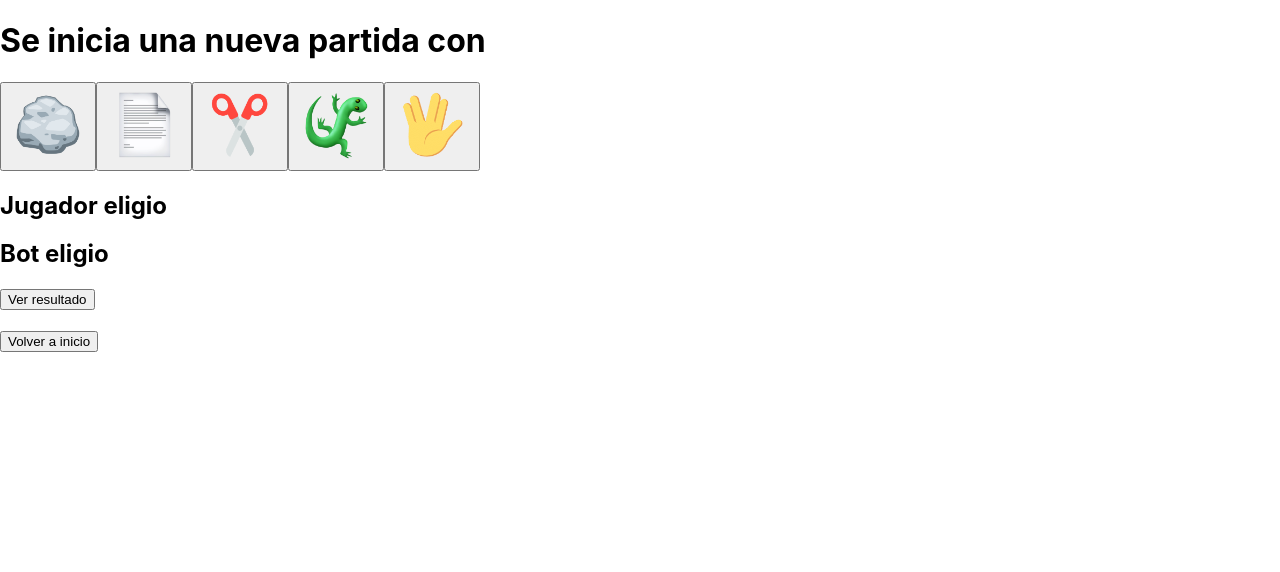
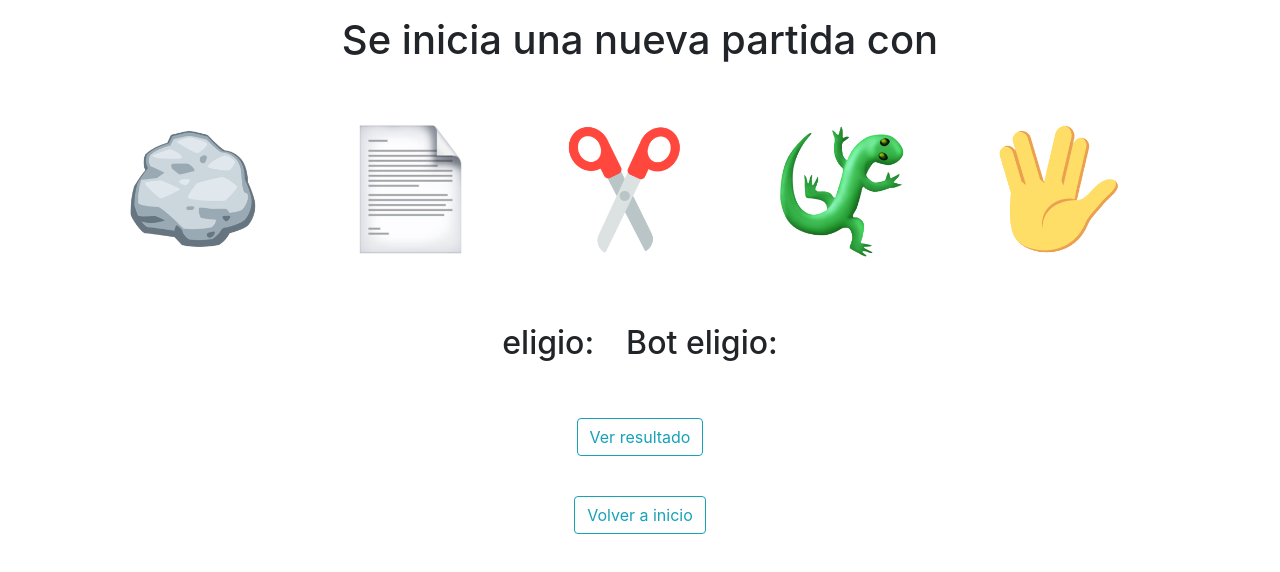
Before and after one commit to ivanJoshua98/unq-ui-ivan-san-martin-trabajo-final, a React (Create React App) app: page /play in a window 1280 px wide. Shown: the top 572 px of the page. Built offline with nearby package versions, Linux system fonts and the light colour scheme.

Commit message:
Se agrega bootstrap a la aplicacion

```diff
--- a/public/index.html
+++ b/public/index.html
@@ -15,6 +15,7 @@
       user's mobile device or desktop. See https://developers.google.com/web/fundamentals/web-app-manifest/
     -->
     <link rel="manifest" href="%PUBLIC_URL%/manifest.json" />
+    <link rel="stylesheet" href="https://cdn.jsdelivr.net/npm/bootstrap@4.5.3/dist/css/bootstrap.min.css" integrity="sha384-TX8t27EcRE3e/ihU7zmQxVncDAy5uIKz4rEkgIXeMed4M0jlfIDPvg6uqKI2xXr2" crossorigin="anonymous">
     <!--
       Notice the use of %PUBLIC_URL% in the tags above.
       It will be replaced with the URL of the `public` folder during the build.
--- a/src/App.css
+++ b/src/App.css
@@ -1,38 +1,25 @@
-.App {
-  text-align: center;
+.imagen-juego{
+  border: none;
+  margin: 1rem;
 }
 
-.App-logo {
-  height: 40vmin;
-  pointer-events: none;
+.margin-top{
+  margin: 1rem;
 }
 
-@media (prefers-reduced-motion: no-preference) {
-  .App-logo {
-    animation: App-logo-spin infinite 20s linear;
-  }
+.component-center{
+  display: grid;
+  justify-content: center;
+  margin: 1rem;
 }
 
-.App-header {
-  background-color: #282c34;
-  min-height: 100vh;
-  display: flex;
-  flex-direction: column;
-  align-items: center;
-  justify-content: center;
-  font-size: calc(10px + 2vmin);
-  color: white;
+.jugadas{
+  display: inline-grid;
+  margin: 1rem;
 }
 
-.App-link {
-  color: #61dafb;
+.elections-center{
+  display: flex;
+  justify-content: center;
+  margin: 1rem;
 }
-
-@keyframes App-logo-spin {
-  from {
-    transform: rotate(0deg);
-  }
-  to {
-    transform: rotate(360deg);
-  }
-}
--- a/src/Home.jsx
+++ b/src/Home.jsx
@@ -20,7 +20,7 @@ const Home = () => {
     return (
       <>
         <h1>Piedra Papel Tijera Lagarto Spock</h1>
-        <div className="input-name">
+        <div className="component-center">
           <input onChange={handleNameChange} placeholder="Ingrese Nombre Jugador" />
           <h2>VS Bot</h2>
           <button onClick={handleClick}>
--- a/src/Options.jsx
+++ b/src/Options.jsx
@@ -45,26 +45,28 @@ const Options = (props) => {
 
     const moveBot = () => {
         console.log("Movida bot", Tijera)
-        props.setMoveBot(Tijera)
+        const random = Math.floor(Math.random() * 5);
+        const plays = [Piedra, Papel, Tijera, Lagarto, Spock]
+        props.setMoveBot(plays[random])
         props.setResult("")
     };
 
     return (
-      <div>
-        <button type="button" onClick={() => handleClick(Piedra)}>
-          <img src="/PIEDRA.png" style={{width: '5rem'}}/>
+      <div className="container">
+        <button type="button" onClick={() => handleClick(Piedra)} className="btn btn-outline-dark imagen-juego">
+          <img src="/PIEDRA.png" style={{width: '10rem'}}/>
         </button>
-        <button onClick={() => handleClick(Papel)}>
-          <img src="/PAPEL.png" style={{width: '5rem'}}/>
+        <button onClick={() => handleClick(Papel)} className="btn btn-outline-secondary imagen-juego">
+          <img src="/PAPEL.png" style={{width: '10rem'}}/>
         </button>
-        <button onClick={() => handleClick(Tijera)}>
-          <img src="/TIJERA.png" style={{width: '5rem'}}/>
+        <button onClick={() => handleClick(Tijera)} className="btn btn-outline-danger imagen-juego">
+          <img src="/TIJERA.png" style={{width: '10rem'}}/>
         </button>
-        <button onClick={() => handleClick(Lagarto)}>
-          <img src="/LAGARTO.png" style={{width: '5rem'}}/>
+        <button onClick={() => handleClick(Lagarto)} className="btn btn-outline-success imagen-juego">
+          <img src="/LAGARTO.png" style={{width: '10rem'}}/>
         </button>
-        <button onClick={() => handleClick(Spock)}>
-          <img src="/SPOCK.png" style={{width: '5rem'}}/>
+        <button onClick={() => handleClick(Spock)} className="btn btn-outline-warning imagen-juego">
+          <img src="/SPOCK.png" style={{width: '10rem'}}/>
         </button>
       </div>
     );
--- a/src/Play.jsx
+++ b/src/Play.jsx
@@ -13,7 +13,11 @@ const Play = () => {
 
     const [moveBot, setMoveBot] = useState({});
 
-    const [resultadoPartida, setResultadoPartida] = useState("");
+    const [resultadoPartida, setResultadoPartida] = useState({
+      resultado: "",
+      eleccionUno: "",
+      eleccionDos: ""
+    });
 
     const goHome = () => {
         history.push("/home")
@@ -22,32 +26,53 @@ const Play = () => {
     const setResult = () => {
       console.log("Jugada player", movePlayer)
       if (movePlayer.fortalezas.includes(moveBot.id)){
-        setResultadoPartida("Gano ".concat(namePlayer))
+        setResultadoPartida({
+          resultado: "Gano ".concat(namePlayer),
+          eleccionPlayer: movePlayer.id,
+          eleccionBot: moveBot.id
+        })
       }
       if(movePlayer.debilidades.includes(moveBot.id)){
-        setResultadoPartida("Gano BOT")
+        setResultadoPartida({
+          resultado: "Gano BOT",
+          eleccionPlayer: movePlayer.id,
+          eleccionBot: moveBot.id
+        })
       }
       if(movePlayer.neutral === moveBot.id){
-        setResultadoPartida("Empate")
+        setResultadoPartida({
+          resultado: "Empate",
+          eleccionPlayer: movePlayer.id,
+          eleccionBot: moveBot.id})
       }
     }
 
     return (
-      <>
-        <h1>Se inicia una nueva partida con {namePlayer}</h1>
+      <div>
+        <div className="component-center">
+          <h1>Se inicia una nueva partida con {namePlayer}</h1>
+        </div>
         <Options setMovePlayer={setMovePlayer} setMoveBot={setMoveBot} setResult={setResultadoPartida}/>
-        <div>
-          <h2>Jugador {namePlayer} eligio {movePlayer.id}</h2>
-          <h2>Bot eligio {moveBot.id}</h2>
+        <div className="elections-center">
+          <div className="margin-top">
+            <h2>{namePlayer} eligio:</h2>
+            <h2>{resultadoPartida.eleccionPlayer}</h2>
+          </div>
+          <div className="margin-top">
+            <h2>Bot eligio: </h2>
+            <h2>{resultadoPartida.eleccionBot}</h2>
+          </div>
         </div>
-        <div>
-          <button onClick={setResult}> Ver resultado </button>
-          <h2>{resultadoPartida}</h2>
+        <div className="component-center">
+          <button onClick={setResult} className="btn btn-outline-info margin-top"> Ver resultado </button>
+          <h1>{resultadoPartida.resultado}</h1>
         </div>
-        <button onClick={goHome}>
-            Volver a inicio
-        </button>
-      </>
+        <div className="component-center">
+          <button onClick={goHome} className="btn btn-outline-info">
+              Volver a inicio
+          </button>
+        </div>
+      </div>
     );
 }
 
```
